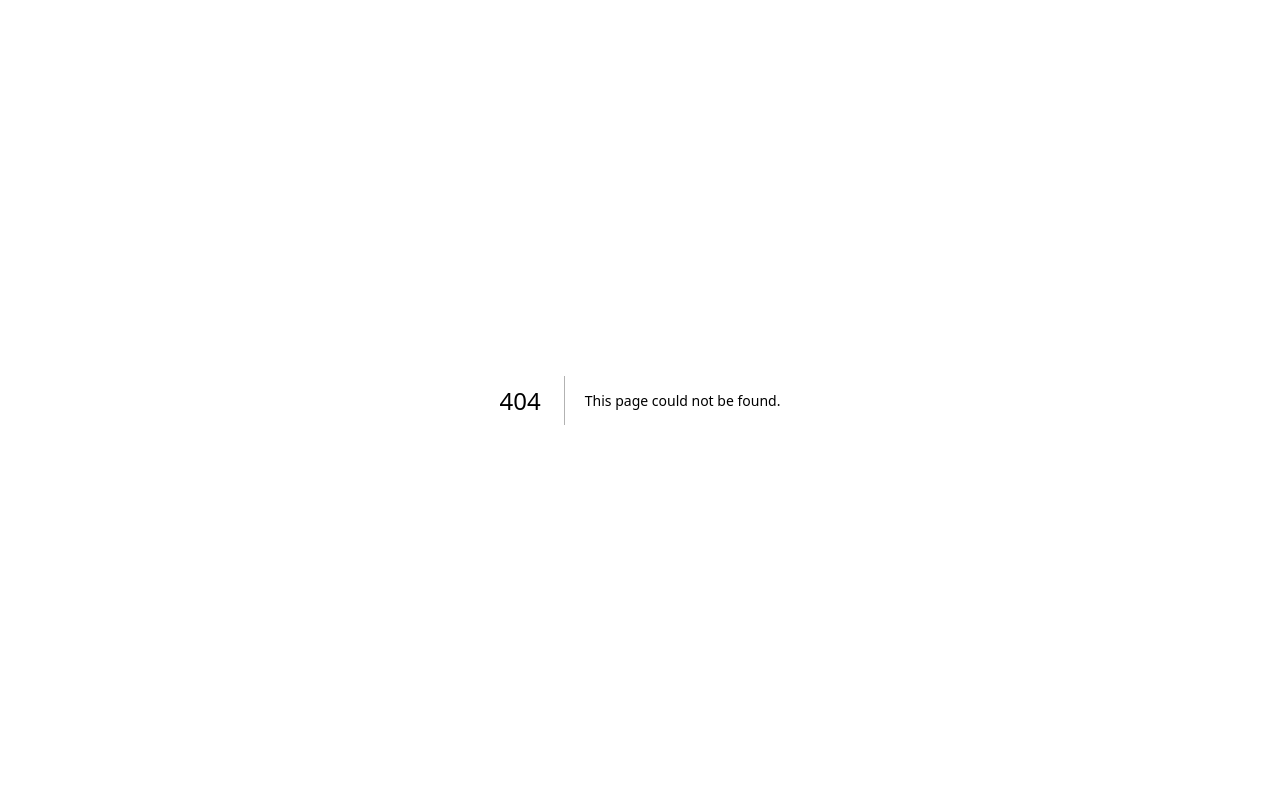
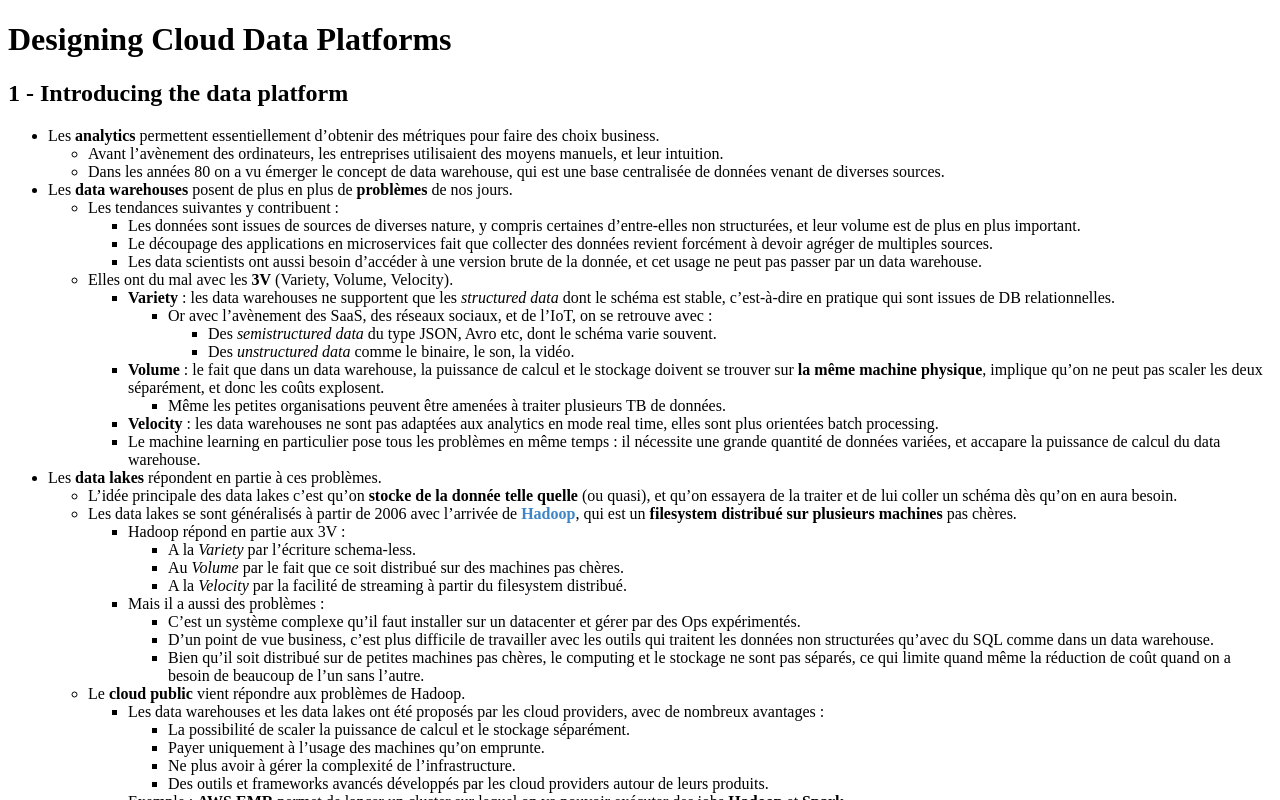
Before and after one commit to mkrtchian/reading-notes, a Next.js app: page /books/designing-cloud-data-platforms in a window 1280 px wide. Before the commit this address had no page. Shown: the top 800 px of the page. Built offline with nearby package versions, Linux system fonts and the light colour scheme.

Commit message:
style: create a Tool component to replace bold black tool names with blue ones

```diff
--- /dev/null
+++ b/components/Tool.tsx
@@ -0,0 +1,7 @@
+export function Tool({ children }: { children: React.ReactNode }) {
+  return (
+    <em style={{ color: "#3d85c6", fontWeight: "bold", fontStyle: "normal" }}>
+      {children}
+    </em>
+  );
+}
--- a/pages/books/designing-cloud-data-platforms.md
+++ b/pages/books/designing-cloud-data-platforms.mdx
@@ -1,3 +1,5 @@
+import { Tool } from "../../components/Tool";
+
 # Designing Cloud Data Platforms
 
 ## 1 - Introducing the data platform
@@ -21,7 +23,7 @@
     - Le machine learning en particulier pose tous les problèmes en même temps : il nécessite une grande quantité de données variées, et accapare la puissance de calcul du data warehouse.
 - Les **data lakes** répondent en partie à ces problèmes.
   - L’idée principale des data lakes c’est qu’on **stocke de la donnée telle quelle** (ou quasi), et qu’on essayera de la traiter et de lui coller un schéma dès qu’on en aura besoin.
-  - Les data lakes se sont généralisés à partir de 2006 avec l’arrivée de **Hadoop**, qui est un **filesystem distribué sur plusieurs machines** pas chères.
+  - Les data lakes se sont généralisés à partir de 2006 avec l’arrivée de <Tool>Hadoop</Tool>, qui est un **filesystem distribué sur plusieurs machines** pas chères.
     - Hadoop répond en partie aux 3V :
       - A la _Variety_ par l’écriture schema-less.
       - Au _Volume_ par le fait que ce soit distribué sur des machines pas chères.
```
